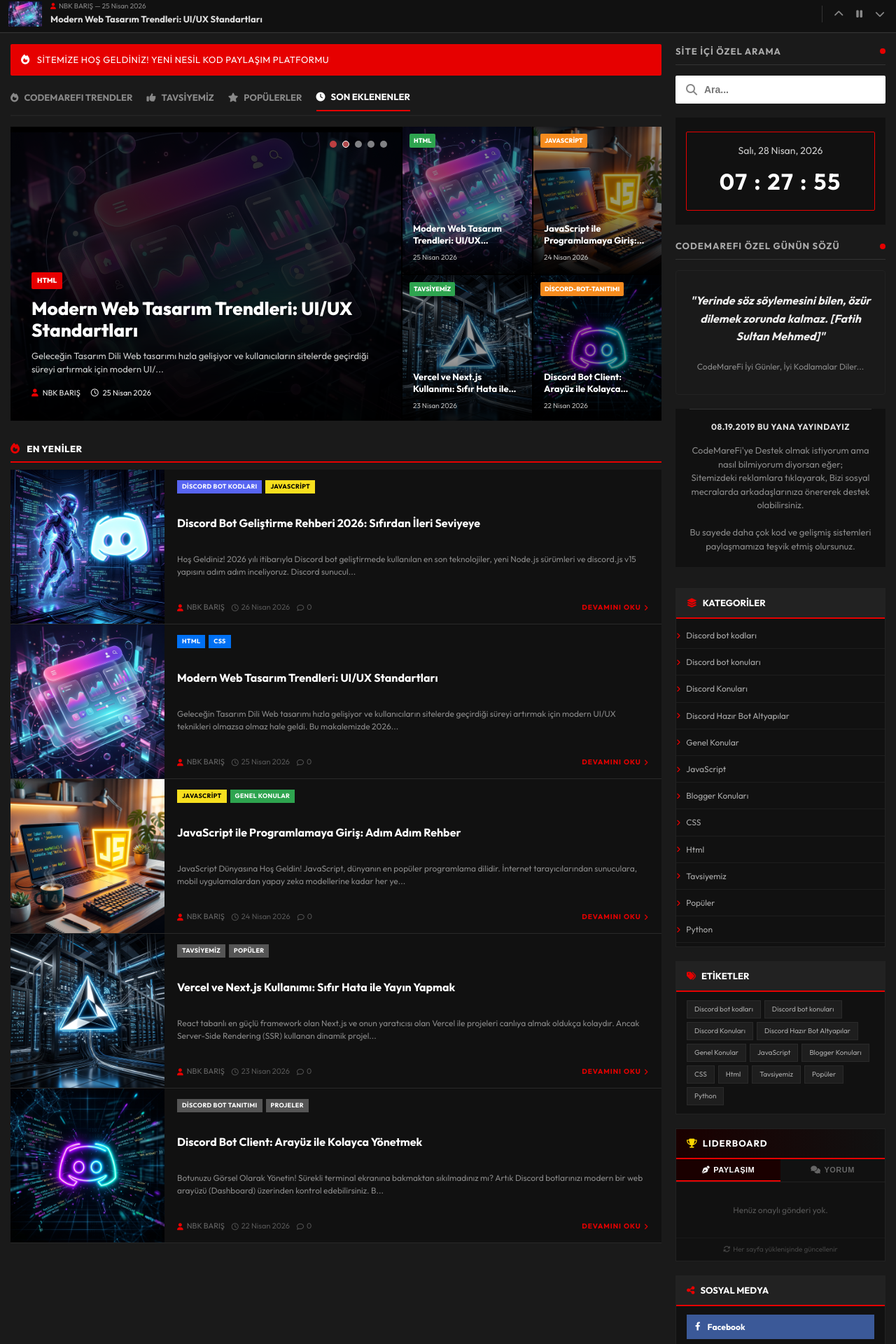
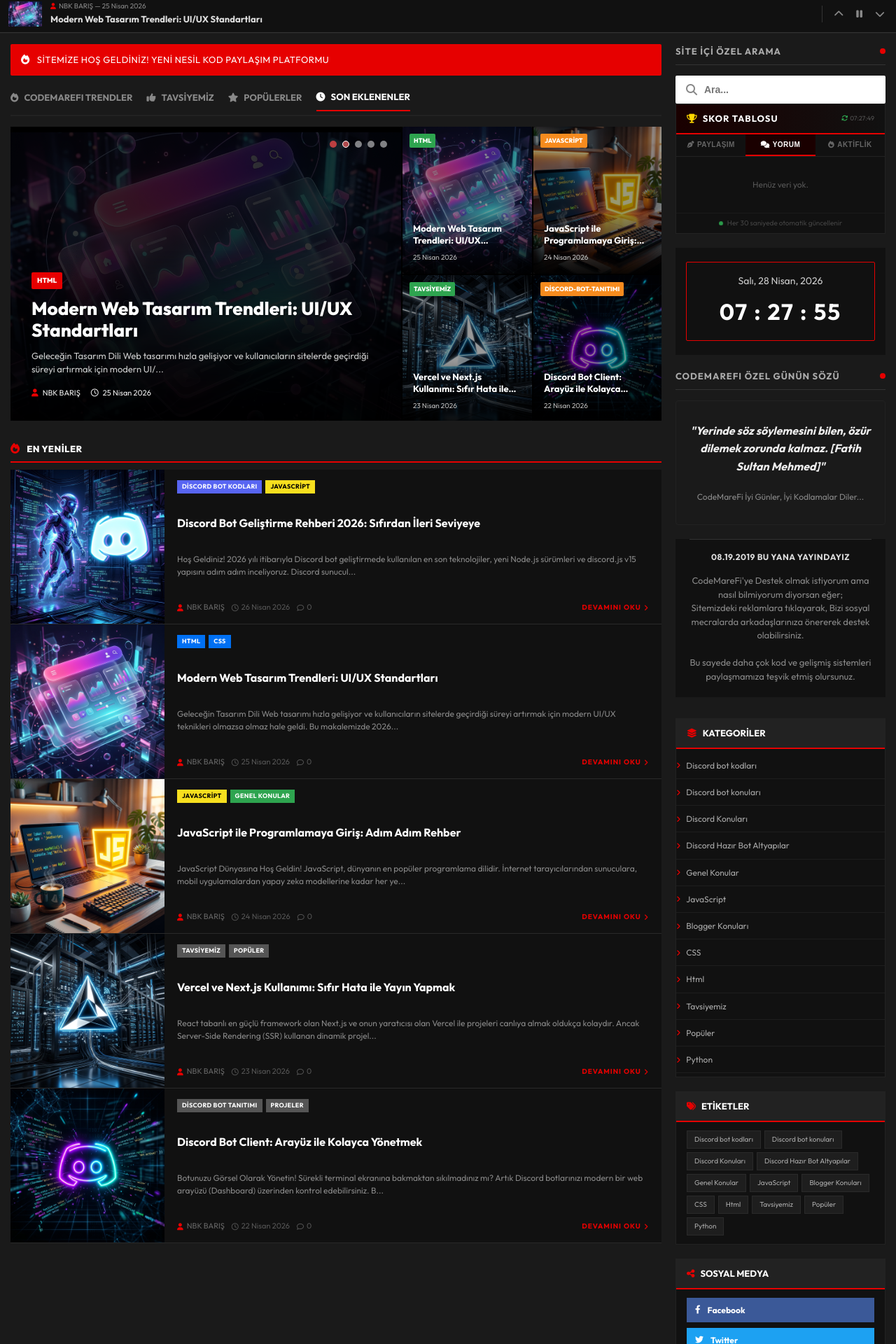
Before and after one commit to NBKBARIS/codemarefi, a Next.js app: page / in a window 1280 px wide. Shown: the part 541-2461 px from the top of the page at 70% size. Built offline with nearby package versions, Linux system fonts and the light colour scheme; no server answers; the database is empty; a web font is replaced by a local one.

Commit message:
feat: skor tablosu - turkce baslik, yukari tasindi, 30sn otomatik yenileme, aktiflik sekmesi, sekme otomatik gecis

```diff
--- a/app/components/Leaderboard.tsx
+++ b/app/components/Leaderboard.tsx
@@ -1,5 +1,5 @@
 'use client';
-import { useState, useEffect } from 'react';
+import { useState, useEffect, useRef, useCallback } from 'react';
 import { supabase } from '../lib/supabase';
 import Link from 'next/link';
 
@@ -11,7 +11,6 @@
   count: number;
 };
 
-// Rozet bilgileri — 1. 2. 3. sıra
 const RANK_STYLES = [
   { icon: 'fa-medal', color: '#FFD700', bg: 'rgba(255,215,0,0.08)', border: '#FFD700', label: '1.', glow: '0 0 10px rgba(255,215,0,0.4)' },
   { icon: 'fa-medal', color: '#C0C0C0', bg: 'rgba(192,192,192,0.08)', border: '#C0C0C0', label: '2.', glow: '0 0 10px rgba(192,192,192,0.3)' },
@@ -25,22 +24,39 @@
   member: { label: 'Üye', color: '#007bff' },
 };
 
-type Tab = 'posts' | 'comments';
+type Tab = 'posts' | 'comments' | 'activity';
+
+const TABS: { key: Tab; icon: string; label: string }[] = [
+  { key: 'posts',    icon: 'fa-pen-nib',  label: 'Paylaşım' },
+  { key: 'comments', icon: 'fa-comments', label: 'Yorum'    },
+  { key: 'activity', icon: 'fa-fire',     label: 'Aktiflik' },
+];
+
+// Aktiflik: localStorage'da her kullanıcı için süre tutulur (saniye cinsinden)
+const ACTIVITY_KEY = 'cmf_activity'; // { [user_id]: seconds }
+
+function formatDuration(seconds: number): string {
+  if (seconds < 60) return `${seconds}sn`;
+  if (seconds < 3600) return `${Math.floor(seconds / 60)}dk ${seconds % 60}sn`;
+  const h = Math.floor(seconds / 3600);
+  const m = Math.floor((seconds % 3600) / 60);
+  return `${h}sa ${m}dk`;
+}
 
 export default function Leaderboard() {
   const [tab, setTab] = useState<Tab>('posts');
-  const [postLeaders, setPostLeaders] = useState<LeaderEntry[]>([]);
+  const [postLeaders,    setPostLeaders]    = useState<LeaderEntry[]>([]);
   const [commentLeaders, setCommentLeaders] = useState<LeaderEntry[]>([]);
+  const [activityLeaders, setActivityLeaders] = useState<{ user_id: string; full_name: string; avatar_url: string | null; role: string; seconds: number }[]>([]);
   const [loading, setLoading] = useState(true);
+  const [lastUpdated, setLastUpdated] = useState<Date | null>(null);
+  const autoTabRef = useRef<ReturnType<typeof setInterval> | null>(null);
+  const manualTabRef = useRef(false); // kullanıcı manuel sekme seçtiyse otomatik geçişi durdur
 
-  useEffect(() => {
-    fetchLeaders();
-  }, []);
-
-  async function fetchLeaders() {
-    setLoading(true);
+  // ── Veri çekme ──────────────────────────────────────────────
+  const fetchLeaders = useCallback(async () => {
     try {
-      // --- En çok onaylı gönderi paylaşanlar ---
+      // Paylaşım
       const { data: postData } = await supabase
         .from('user_posts')
         .select('author_id, profiles(full_name, avatar_url, role)')
@@ -61,11 +77,10 @@
           }
           counts[row.author_id].count++;
         });
-        const sorted = Object.values(counts).sort((a, b) => b.count - a.count).slice(0, 10);
-        setPostLeaders(sorted);
+        setPostLeaders(Object.values(counts).sort((a, b) => b.count - a.count).slice(0, 10));
       }
 
-      // --- En çok yorum yapanlar ---
+      // Yorum
       const { data: commentData } = await supabase
         .from('comments')
         .select('user_id, profiles(full_name, avatar_url, role)')
@@ -86,75 +101,108 @@
           }
           counts[row.user_id].count++;
         });
-        const sorted = Object.values(counts).sort((a, b) => b.count - a.count).slice(0, 10);
-        setCommentLeaders(sorted);
+        setCommentLeaders(Object.values(counts).sort((a, b) => b.count - a.count).slice(0, 10));
       }
+
+      // Aktiflik — localStorage'dan oku, profil bilgilerini Supabase'den çek
+      const raw = localStorage.getItem(ACTIVITY_KEY);
+      if (raw) {
+        const actMap: Record<string, number> = JSON.parse(raw);
+        const ids = Object.keys(actMap);
+        if (ids.length > 0) {
+          const { data: profiles } = await supabase
+            .from('profiles')
+            .select('id, full_name, avatar_url, role')
+            .in('id', ids);
+
+          if (profiles) {
+            const list = profiles.map((p: any) => ({
+              user_id: p.id,
+              full_name: p.full_name || 'Anonim',
+              avatar_url: p.avatar_url,
+              role: p.role || 'member',
+              seconds: actMap[p.id] || 0,
+            })).sort((a, b) => b.seconds - a.seconds).slice(0, 10);
+            setActivityLeaders(list);
+          }
+        }
+      }
+
+      setLastUpdated(new Date());
     } catch (err) {
       console.error('Leaderboard fetch error:', err);
     } finally {
       setLoading(false);
     }
+  }, []);
+
+  // ── Aktiflik takibi: giriş yapmış kullanıcının süresini artır ──
+  useEffect(() => {
+    let userId: string | null = null;
+
+    supabase.auth.getSession().then(({ data: { session } }) => {
+      userId = session?.user?.id ?? null;
+    });
+
+    const tick = setInterval(() => {
+      if (!userId) return;
+      const raw = localStorage.getItem(ACTIVITY_KEY);
+      const map: Record<string, number> = raw ? JSON.parse(raw) : {};
+      map[userId] = (map[userId] || 0) + 30;
+      localStorage.setItem(ACTIVITY_KEY, JSON.stringify(map));
+    }, 30000); // her 30 saniyede +30sn ekle
+
+    return () => clearInterval(tick);
+  }, []);
+
+  // ── İlk yükleme + 30sn'de bir otomatik yenile ──
+  useEffect(() => {
+    fetchLeaders();
+    const refreshInterval = setInterval(fetchLeaders, 30000);
+    return () => clearInterval(refreshInterval);
+  }, [fetchLeaders]);
+
+  // ── Sekmeler arası otomatik geçiş (her 4sn) — kullanıcı tıklamazsa ──
+  useEffect(() => {
+    autoTabRef.current = setInterval(() => {
+      if (manualTabRef.current) return;
+      setTab(prev => {
+        const idx = TABS.findIndex(t => t.key === prev);
+        return TABS[(idx + 1) % TABS.length].key;
+      });
+    }, 4000);
+    return () => { if (autoTabRef.current) clearInterval(autoTabRef.current); };
+  }, []);
+
+  function handleTabClick(key: Tab) {
+    manualTabRef.current = true;
+    setTab(key);
+    // 15sn sonra otomatik geçişi tekrar aç
+    setTimeout(() => { manualTabRef.current = false; }, 15000);
   }
 
-  const leaders = tab === 'posts' ? postLeaders : commentLeaders;
-  const emptyMsg = tab === 'posts' ? 'Henüz onaylı gönderi yok.' : 'Henüz yorum yapılmamış.';
-  const countLabel = tab === 'posts' ? 'gönderi' : 'yorum';
-
-  return (
-    <div className="sidebar-widget" style={{ overflow: 'hidden' }}>
-      {/* Başlık */}
-      <div className="widget-header" style={{ background: 'linear-gradient(90deg, #1a0000, #111)', borderBottom: '2px solid #e60000' }}>
-        <i className="fa-solid fa-trophy" style={{ color: '#FFD700' }}></i>
-        <span style={{ letterSpacing: '1px' }}>LIDERBOARD</span>
-      </div>
-
-      {/* Sekmeler */}
-      <div style={{ display: 'flex', borderBottom: '1px solid #222' }}>
-        {([
-          { key: 'posts', icon: 'fa-pen-nib', label: 'Paylaşım' },
-          { key: 'comments', icon: 'fa-comments', label: 'Yorum' },
-        ] as { key: Tab; icon: string; label: string }[]).map(t => (
-          <button
-            key={t.key}
-            onClick={() => setTab(t.key)}
-            style={{
-              flex: 1,
-              background: tab === t.key ? '#1a0000' : 'transparent',
-              border: 'none',
-              borderBottom: tab === t.key ? '2px solid #e60000' : '2px solid transparent',
-              color: tab === t.key ? '#fff' : '#666',
-              padding: '9px 0',
-              fontSize: '11px',
-              fontWeight: 700,
-              cursor: 'pointer',
-              textTransform: 'uppercase',
-              letterSpacing: '0.5px',
-              transition: 'all 0.2s',
-              display: 'flex',
-              alignItems: 'center',
-              justifyContent: 'center',
-              gap: '5px',
-            }}
-          >
-            <i className={`fa-solid ${t.icon}`}></i>
-            {t.label}
-          </button>
-        ))}
-      </div>
-
-      {/* Liste */}
-      <div style={{ padding: '10px 0' }}>
-        {loading ? (
-          <div style={{ textAlign: 'center', padding: '20px', color: '#555' }}>
+  // ── Render yardımcıları ──────────────────────────────────────
+  function renderList(
+    entries: { user_id: string; full_name: string; avatar_url: string | null; role: string; count?: number; seconds?: number }[],
+    valueKey: 'count' | 'seconds',
+    unitLabel: string,
+  ) {
+    if (loading) return (
+      <div style={{ textAlign: 'center', padding: '20px' }}>
         <i className="fa-solid fa-spinner fa-spin" style={{ color: '#e60000' }}></i>
       </div>
-        ) : leaders.length === 0 ? (
-          <div style={{ textAlign: 'center', padding: '20px', color: '#555', fontSize: '12px' }}>{emptyMsg}</div>
-        ) : (
-          leaders.map((entry, i) => {
+    );
+    if (entries.length === 0) return (
+      <div style={{ textAlign: 'center', padding: '20px', color: '#555', fontSize: '12px' }}>
+        Henüz veri yok.
+      </div>
+    );
+
+    return entries.map((entry, i) => {
       const rank = RANK_STYLES[i];
       const roleBadge = ROLE_BADGE[entry.role] || ROLE_BADGE['member'];
       const isTop3 = i < 3;
+      const value = valueKey === 'seconds' ? formatDuration(entry.seconds ?? 0) : String(entry.count ?? 0);
 
       return (
         <Link
@@ -174,76 +222,33 @@
           onMouseEnter={e => (e.currentTarget.style.background = isTop3 ? rank.bg : '#1a1a1a')}
           onMouseLeave={e => (e.currentTarget.style.background = isTop3 ? rank.bg : 'transparent')}
         >
-                {/* Sıra numarası / madalya */}
-                <div style={{
-                  width: '28px',
-                  textAlign: 'center',
-                  flexShrink: 0,
-                }}>
+          {/* Madalya / sıra */}
+          <div style={{ width: '28px', textAlign: 'center', flexShrink: 0 }}>
             {isTop3 ? (
-                    <i
-                      className={`fa-solid ${rank.icon}`}
-                      style={{
-                        fontSize: '20px',
-                        color: rank.color,
-                        filter: `drop-shadow(${rank.glow})`,
-                      }}
-                    ></i>
+              <i className={`fa-solid ${rank.icon}`} style={{ fontSize: '20px', color: rank.color, filter: `drop-shadow(${rank.glow})` }}></i>
             ) : (
               <span style={{ fontSize: '12px', color: '#555', fontWeight: 700 }}>{i + 1}.</span>
             )}
           </div>
 
           {/* Avatar */}
-                <div style={{ position: 'relative', flexShrink: 0 }}>
           <img
             src={entry.avatar_url || `https://api.dicebear.com/7.x/avataaars/svg?seed=${entry.full_name}`}
             alt={entry.full_name}
-                    style={{
-                      width: '32px',
-                      height: '32px',
-                      borderRadius: '50%',
-                      objectFit: 'cover',
-                      border: `2px solid ${isTop3 ? rank.color : '#333'}`,
-                    }}
+            style={{ width: '32px', height: '32px', borderRadius: '50%', objectFit: 'cover', border: `2px solid ${isTop3 ? rank.color : '#333'}`, flexShrink: 0 }}
           />
-                </div>
 
           {/* İsim + Rol */}
           <div style={{ flex: 1, minWidth: 0 }}>
-                  <div style={{
-                    fontSize: '12px',
-                    fontWeight: 700,
-                    color: isTop3 ? rank.color : '#ccc',
-                    whiteSpace: 'nowrap',
-                    overflow: 'hidden',
-                    textOverflow: 'ellipsis',
-                  }}>
+            <div style={{ fontSize: '12px', fontWeight: 700, color: isTop3 ? rank.color : '#ccc', whiteSpace: 'nowrap', overflow: 'hidden', textOverflow: 'ellipsis' }}>
               {entry.full_name}
             </div>
-                  <div style={{ display: 'flex', alignItems: 'center', gap: '4px', marginTop: '2px' }}>
-                    <span style={{
-                      background: roleBadge.color,
-                      color: '#fff',
-                      fontSize: '9px',
-                      padding: '1px 5px',
-                      borderRadius: '3px',
-                      fontWeight: 700,
-                    }}>
+            <div style={{ display: 'flex', alignItems: 'center', gap: '4px', marginTop: '2px', flexWrap: 'wrap' }}>
+              <span style={{ background: roleBadge.color, color: '#fff', fontSize: '9px', padding: '1px 5px', borderRadius: '3px', fontWeight: 700 }}>
                 {roleBadge.label}
               </span>
               {isTop3 && (
-                      <span style={{
-                        background: rank.color,
-                        color: '#000',
-                        fontSize: '9px',
-                        padding: '1px 5px',
-                        borderRadius: '3px',
-                        fontWeight: 900,
-                        display: 'inline-flex',
-                        alignItems: 'center',
-                        gap: '3px',
-                      }}>
+                <span style={{ background: rank.color, color: '#000', fontSize: '9px', padding: '1px 5px', borderRadius: '3px', fontWeight: 900, display: 'inline-flex', alignItems: 'center', gap: '3px' }}>
                   <i className={`fa-solid ${rank.icon}`} style={{ fontSize: '9px' }}></i>
                   {rank.label} SIRA
                 </span>
@@ -251,28 +256,94 @@
             </div>
           </div>
 
-                {/* Sayı */}
-                <div style={{
-                  fontSize: '13px',
-                  fontWeight: 900,
-                  color: isTop3 ? rank.color : '#555',
-                  flexShrink: 0,
-                  textAlign: 'right',
-                }}>
-                  {entry.count}
-                  <div style={{ fontSize: '9px', color: '#555', fontWeight: 400 }}>{countLabel}</div>
+          {/* Değer */}
+          <div style={{ fontSize: '13px', fontWeight: 900, color: isTop3 ? rank.color : '#555', flexShrink: 0, textAlign: 'right' }}>
+            {value}
+            <div style={{ fontSize: '9px', color: '#555', fontWeight: 400 }}>{unitLabel}</div>
           </div>
         </Link>
       );
-          })
+    });
+  }
+
+  const activeEntries =
+    tab === 'posts'    ? postLeaders :
+    tab === 'comments' ? commentLeaders :
+    activityLeaders;
+
+  const unitLabel =
+    tab === 'posts'    ? 'gönderi' :
+    tab === 'comments' ? 'yorum' :
+    'aktiflik';
+
+  return (
+    <div className="sidebar-widget" style={{ overflow: 'hidden' }}>
+      {/* Başlık */}
+      <div className="widget-header" style={{ background: 'linear-gradient(90deg, #1a0000, #111)', borderBottom: '2px solid #e60000', justifyContent: 'space-between' }}>
+        <div style={{ display: 'flex', alignItems: 'center', gap: '8px' }}>
+          <i className="fa-solid fa-trophy" style={{ color: '#FFD700' }}></i>
+          <span style={{ letterSpacing: '1px' }}>SKOR TABLOSU</span>
+        </div>
+        {lastUpdated && (
+          <span style={{ fontSize: '9px', color: '#555', fontWeight: 400 }}>
+            <i className="fa-solid fa-rotate" style={{ marginRight: '3px', color: '#2ea44f' }}></i>
+            {lastUpdated.toLocaleTimeString('tr-TR', { hour: '2-digit', minute: '2-digit', second: '2-digit' })}
+          </span>
         )}
       </div>
 
-      {/* Alt not */}
-      <div style={{ padding: '8px 12px', borderTop: '1px solid #1a1a1a', fontSize: '10px', color: '#444', textAlign: 'center' }}>
-        <i className="fa-solid fa-rotate" style={{ marginRight: '4px' }}></i>
-        Her sayfa yüklenişinde güncellenir
+      {/* Sekmeler */}
+      <div style={{ display: 'flex', borderBottom: '1px solid #222' }}>
+        {TABS.map(t => (
+          <button
+            key={t.key}
+            onClick={() => handleTabClick(t.key)}
+            style={{
+              flex: 1,
+              background: tab === t.key ? '#1a0000' : 'transparent',
+              border: 'none',
+              borderBottom: tab === t.key ? '2px solid #e60000' : '2px solid transparent',
+              color: tab === t.key ? '#fff' : '#666',
+              padding: '9px 0',
+              fontSize: '10px',
+              fontWeight: 700,
+              cursor: 'pointer',
+              textTransform: 'uppercase',
+              letterSpacing: '0.5px',
+              transition: 'all 0.2s',
+              display: 'flex',
+              alignItems: 'center',
+              justifyContent: 'center',
+              gap: '4px',
+            }}
+          >
+            <i className={`fa-solid ${t.icon}`}></i>
+            {t.label}
+          </button>
+        ))}
       </div>
+
+      {/* Liste */}
+      <div style={{ padding: '10px 0', minHeight: '80px' }}>
+        {renderList(
+          activeEntries as any,
+          tab === 'activity' ? 'seconds' : 'count',
+          unitLabel,
+        )}
+      </div>
+
+      {/* Alt bilgi */}
+      <div style={{ padding: '6px 12px', borderTop: '1px solid #1a1a1a', fontSize: '10px', color: '#444', textAlign: 'center', display: 'flex', alignItems: 'center', justifyContent: 'center', gap: '6px' }}>
+        <span style={{ width: '6px', height: '6px', borderRadius: '50%', background: '#2ea44f', display: 'inline-block', animation: 'pulse-green 1.5s infinite' }}></span>
+        Her 30 saniyede otomatik güncellenir
+      </div>
+
+      <style>{`
+        @keyframes pulse-green {
+          0%, 100% { opacity: 1; transform: scale(1); }
+          50% { opacity: 0.4; transform: scale(0.8); }
+        }
+      `}</style>
     </div>
   );
 }
--- a/app/components/Sidebar.tsx
+++ b/app/components/Sidebar.tsx
@@ -44,7 +44,7 @@
         </h3>
 
         {/* Beyaz Arama Kutusu (Bulletproof Native Form) */}
-        <form action="/arama" method="GET" style={{ background: '#fff', padding: '12px 15px', display: 'flex', alignItems: 'center', gap: '10px', borderRadius: '2px', marginBottom: '20px' }}>
+        <form action="/arama" method="GET" style={{ background: '#fff', padding: '12px 15px', display: 'flex', alignItems: 'center', gap: '10px', borderRadius: '2px', marginBottom: '0' }}>
           <button type="submit" style={{ background: 'none', border: 'none', padding: 0, cursor: 'pointer', display: 'flex', alignItems: 'center', outline: 'none' }}>
             <i className="fa-solid fa-magnifying-glass" style={{ color: '#888', fontSize: '16px' }}></i>
           </button>
@@ -56,6 +56,11 @@
             style={{ border: 'none', outline: 'none', background: 'transparent', color: '#333', width: '100%', fontSize: '14px', fontWeight: 'bold' }}
           />
         </form>
+
+        {/* SKOR TABLOSU — arama kutusunun hemen altında */}
+        <div style={{ marginBottom: '20px' }}>
+          <Leaderboard />
+        </div>
 
         {/* Saat Widget */}
         <div style={{ background: '#111', padding: '20px 15px', textAlign: 'center', marginBottom: '0' }}>
@@ -142,9 +147,6 @@
       </div>
 
 
-      {/* LEADERBOARD */}
-      <Leaderboard />
-
       {/* SOSYAL MEDYA */}
       <div className="sidebar-widget">
         <div className="widget-header">
```
Lines whose indentation alone changed are shown as unchanged.
